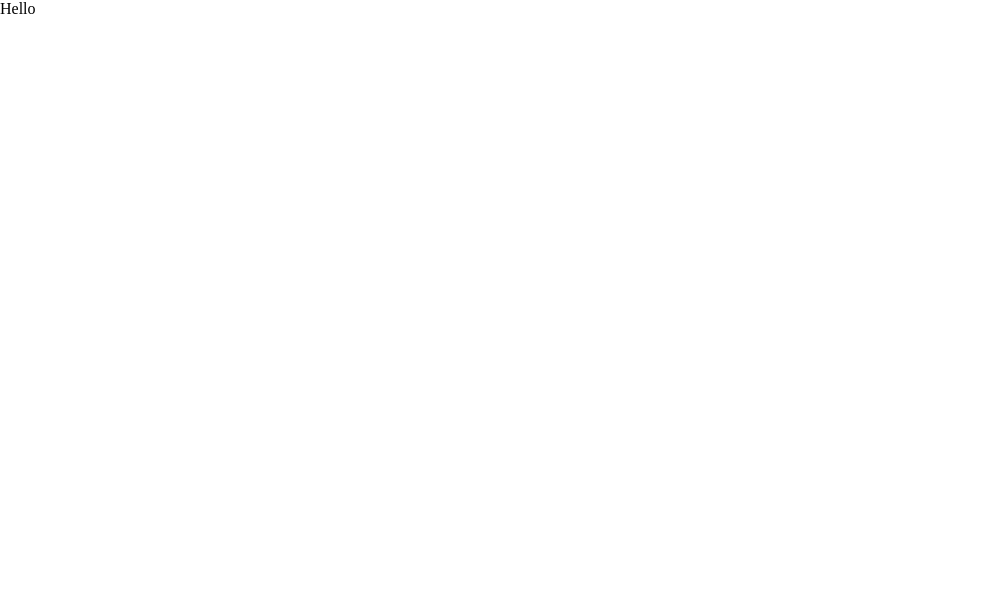
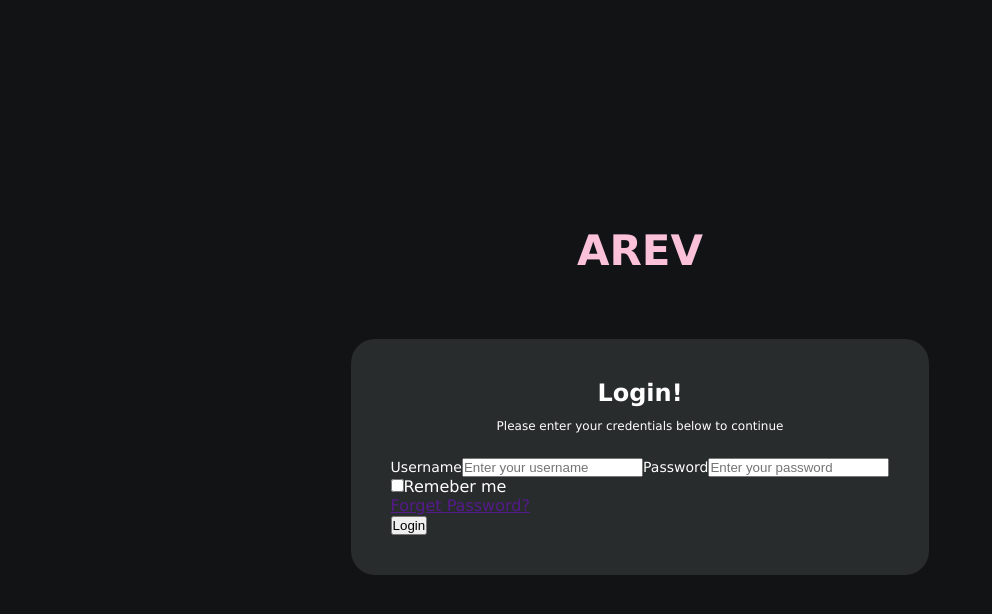
Before and after one commit to heditemani/Arev, a Next.js app in the folder hackathon-frontend/: page / in a window 1280 px wide. Shown: the top 614 px of the page, without its empty margins (0-992 px from the left). Built offline with nearby package versions, Linux system fonts and the light colour scheme.

Commit message:
refactor: update .gitignore, remove pnpm-workspace.yaml, and enhance page layout with login form

```diff
--- a/hackathon-frontend/pnpm-workspace.yaml
+++ /dev/null
@@ -1,5 +0,0 @@
-allowBuilds:
-  sharp: set this to true or false
-ignoredBuiltDependencies:
-  - sharp
-  - unrs-resolver
--- a/hackathon-frontend/src/app/globals.css
+++ b/hackathon-frontend/src/app/globals.css
@@ -3,3 +3,14 @@
   margin: 0;
   box-sizing: border-box;
 }
+
+:root{
+  --background-color: #111315;
+  --white: #fff;
+  --text-color: #FAC1D9;
+  --background-color-gray: #292C2D;
+}
+
+html{
+  font-family:Verdana, Geneva, Tahoma, sans-serif;
+}
--- a/hackathon-frontend/src/app/page.module.css
+++ b/hackathon-frontend/src/app/page.module.css
@@ -0,0 +1,43 @@
+.page_container{
+    height: 100vh;
+    background: var(--background-color);
+    color: var(--white);
+    display: flex;
+    flex-direction: column;
+    justify-content: center;
+    align-items: center;
+}
+
+.page_container h1{
+    color: var(--text-color) ;
+    text-transform: uppercase;
+    margin-bottom: 64px;
+    font-size: 42px;
+}
+
+.login_form{
+    background: var(--background-color-gray);
+    border-radius: 24px;
+    padding: 40px;
+    max-width: 750px;
+}
+
+.login_form form{
+
+}
+
+.login_txt{
+    text-align: center;
+    font-size: 24px;
+    margin-bottom: 12px;
+}
+
+.login_form p{
+    font-size: 12px;
+    text-align: center;
+    margin-bottom: 24px;
+}
+
+.login_form label{
+    font-size: 14px;
+}
--- a/hackathon-frontend/src/app/page.tsx
+++ b/hackathon-frontend/src/app/page.tsx
@@ -1,7 +1,37 @@
-"use client";
+'use client'
+import Link from "next/link"
+import styles from "./page.module.css"
 
-const HomePage = () => {
-  return <div>Hello</div>;
-};
+const page = () => {
+  return (
+    <div className={styles.page_container}>
+      <h1>Arev</h1>
+      <div className={styles.login_form}>
+        <form className="" action="">
+          <h2 className={styles.login_txt}>Login!</h2>
+          <p>Please enter your credentials below to continue</p>
+          <label htmlFor="">Username</label>
+          <input type="text" placeholder="Enter your username" />
 
-export default HomePage;
+          <label htmlFor="">Password</label>
+          <input type="password" placeholder="Enter your password" />
+          <div className={styles.remeber_me_section}>
+            <div className={styles.remeber_me}>
+              <input type="checkbox" />
+              <span>Remeber me</span>
+            </div>
+            <Link href="">
+              <span className={styles.forget_password}>Forget Password?</span>
+            </Link>
+
+          </div>
+
+          <input className={styles.login_btn} type="submit" value="Login" />
+
+        </form>
+      </div>
+    </div>
+  )
+}
+
+export default page
```
Also changed, not shown: 1 other file (tests, documents, lock files or other folders).
